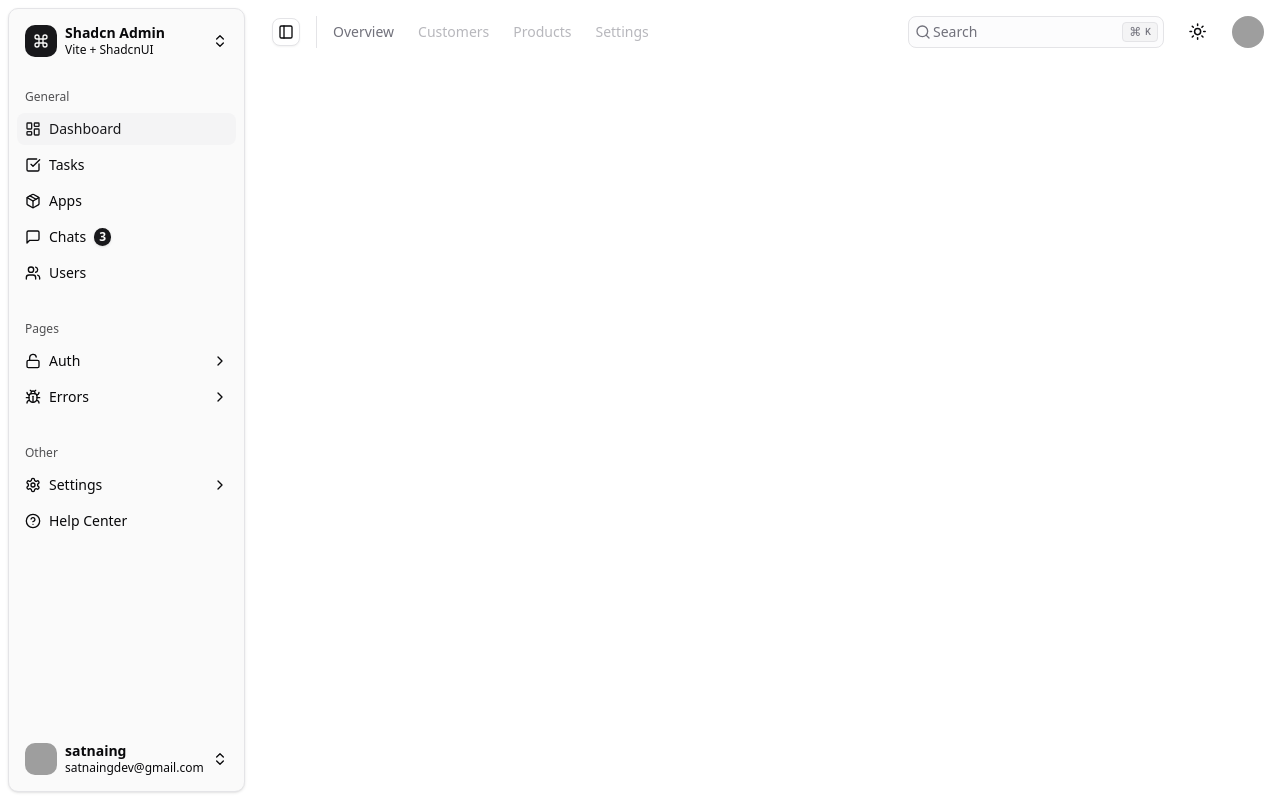
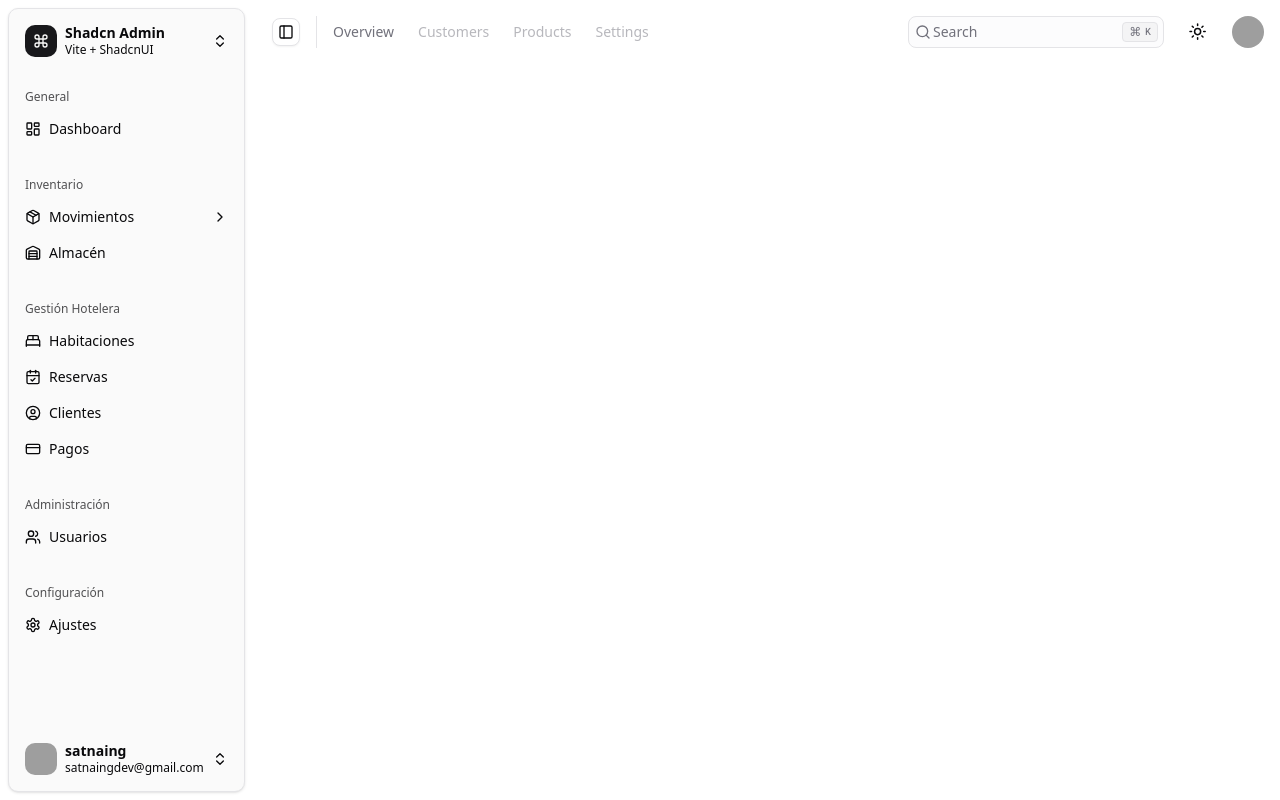
Before and after one commit to digitales-2025/admin-almohada-rey, a Next.js app: page / in a window 1280 px wide. Built offline with nearby package versions, Linux system fonts and the light colour scheme; grey boxes are pictures that could not be loaded.

Commit message:
feat: actualizar datos del sidebar con nuevas secciones y elementos para gestión hotelera

```diff
--- a/src/components/layout/data/sidebar-data.ts
+++ b/src/components/layout/data/sidebar-data.ts
@@ -1,28 +1,21 @@
 import {
-  AlertCircle,
-  AlertTriangle,
+  ArrowDownCircle,
+  ArrowUpCircle,
   AudioWaveform,
-  Bell,
-  Bug,
-  CheckSquare,
+  BedDouble,
+  Building2,
+  CalendarCheck,
+  ClipboardEdit,
   Command,
-  FileLock,
+  CreditCard,
   GalleryVerticalEnd,
-  HelpCircle,
   LayoutDashboard,
-  Lock,
-  LockOpen,
-  MessageSquare,
+  ListPlus,
   Package,
-  Palette,
-  PenTool,
-  ServerOff,
   Settings,
-  Shield,
-  ShieldOff,
-  UserCheck,
+  UserCircle,
   Users,
-  UserX,
+  Warehouse,
 } from "lucide-react";
 
 import { type SidebarData } from "../types";
@@ -56,132 +49,80 @@ export const sidebarData: SidebarData = {
       items: [
         {
           title: "Dashboard",
-          url: "/",
+          url: "/dashboard",
           icon: LayoutDashboard,
         },
+      ],
+    },
+
+    {
+      title: "Inventario",
+      items: [
         {
-          title: "Tasks",
-          url: "/tasks",
-          icon: CheckSquare,
+          title: "Movimientos",
+          icon: Package,
+          items: [
+            {
+              title: "Entradas",
+              url: "/inventory/input",
+              icon: ArrowDownCircle,
+            },
+            {
+              title: "Salidas",
+              url: "/inventory/outputs",
+              icon: ArrowUpCircle,
+            },
+          ],
         },
         {
-          title: "Apps",
-          url: "/apps",
-          icon: Package,
+          title: "Almacén",
+          url: "/inventory/warehouse",
+          icon: Warehouse,
+        },
+      ],
+    },
+    {
+      title: "Gestión Hotelera",
+      items: [
+        {
+          title: "Habitaciones",
+          url: "/rooms",
+          icon: BedDouble,
         },
         {
-          title: "Chats",
-          url: "/chats",
-          badge: "3",
-          icon: MessageSquare,
+          title: "Reservas",
+          url: "/bookings",
+          icon: CalendarCheck,
         },
         {
-          title: "Users",
+          title: "Clientes",
+          url: "/clients",
+          icon: UserCircle,
+        },
+        {
+          title: "Pagos",
+          url: "/payments",
+          icon: CreditCard,
+        },
+      ],
+    },
+    {
+      title: "Administración",
+      items: [
+        {
+          title: "Usuarios",
           url: "/users",
           icon: Users,
         },
       ],
     },
     {
-      title: "Pages",
+      title: "Configuración",
       items: [
         {
-          title: "Auth",
-          icon: LockOpen,
-          items: [
-            {
-              title: "Sign In",
-              url: "/sign-in",
-            },
-            {
-              title: "Sign In (2 Col)",
-              url: "/sign-in-2",
-            },
-            {
-              title: "Sign Up",
-              url: "/sign-up",
-            },
-            {
-              title: "Forgot Password",
-              url: "/forgot-password",
-            },
-            {
-              title: "OTP",
-              url: "/otp",
-            },
-          ],
-        },
-        {
-          title: "Errors",
-          icon: Bug,
-          items: [
-            {
-              title: "Unauthorized",
-              url: "/401",
-              icon: Shield,
-            },
-            {
-              title: "Forbidden",
-              url: "/403",
-              icon: ShieldOff,
-            },
-            {
-              title: "Not Found",
-              url: "/404",
-              icon: AlertCircle,
-            },
-            {
-              title: "Internal Server Error",
-              url: "/500",
-              icon: AlertTriangle,
-            },
-            {
-              title: "Maintenance Error",
-              url: "/503",
-              icon: FileLock,
-            },
-          ],
-        },
-      ],
-    },
-    {
-      title: "Other",
-      items: [
-        {
-          title: "Settings",
+          title: "Ajustes",
+          url: "/ajustes",
           icon: Settings,
-          items: [
-            {
-              title: "Profile",
-              url: "/settings",
-              icon: UserCheck,
-            },
-            {
-              title: "Account",
-              url: "/settings/account",
-              icon: PenTool,
-            },
-            {
-              title: "Appearance",
-              url: "/settings/appearance",
-              icon: Palette,
-            },
-            {
-              title: "Notifications",
-              url: "/settings/notifications",
-              icon: Bell,
-            },
-            {
-              title: "Display",
-              url: "/settings/display",
-              icon: FileLock,
-            },
-          ],
-        },
-        {
-          title: "Help Center",
-          url: "/help-center",
-          icon: HelpCircle,
         },
       ],
     },
```
